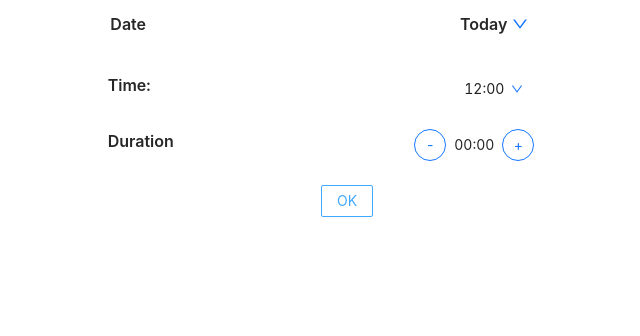
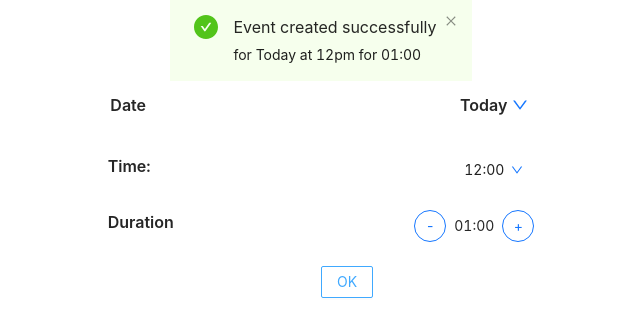
Before and after one commit to sanaf1333/Calendar-carousel-task2, a React app: page / in a window 1280 px wide. Both pictures are taken after a click on the button "OK". Shown: the top 336 px of the page, without its empty margins (319-959 px from the left). Built offline with nearby package versions, Linux system fonts and the light colour scheme.

Commit message:
refactor/cannot create event on past date

```diff
--- a/src/components/add-event.tsx
+++ b/src/components/add-event.tsx
@@ -1,7 +1,8 @@
 import React, { useState } from "react";
-import { Select, Space, Button, Typography, Col, Row, theme } from 'antd';
+import { Select, Space, Button, Typography, Col, Row, theme, Alert } from 'antd';
 import { DownOutlined } from '@ant-design/icons';
 import { defaultTimeOptions } from "@/data/time-options";
+
 const { Text } = Typography;
 const { useToken } = theme;
 
@@ -23,11 +24,11 @@ const AddEvent: React.FC<Props> = ({ selectedDate, availableTimeSlots = defaultT
 
 
     const handleAddEvent = () => {
-        setTime(availableTimeSlots[0].value);
-        setDuration(0);
         const formattedDuration = formatDuration(duration);
         const event = { time, formattedDuration, selectedDate };
         onClickAddEvent && onClickAddEvent(event);
+        setTime(availableTimeSlots[0].value);
+        setDuration(60);
     }
     return (
         <Col style={{ backgroundColor: "white", height: "200px" }} data-testid="add-event-component" >
--- a/src/components/card-carousel.tsx
+++ b/src/components/card-carousel.tsx
@@ -6,7 +6,7 @@ import { DisabledDates } from '@/interfaces/disabled-dates-interface';
 import { dateCardProps } from "@/interfaces/date-card-props-interface";
 import { defaultTimeOptions } from '@/data/time-options';
 interface Props {//typescript utlity type omit
-    onClickNavbarDate: (value: string) => void;
+    onClickNavbarDate: (month: string, date: string, year: number) => void;
     disabledDates?: DisabledDates[];
     months: any[];
     updateMonths: (updatedMonths: any[]) => void;
@@ -28,7 +28,7 @@ const CardCarousel: React.FC<Props> = ({ onClickNavbarDate, disabledDates, month
 
     const handleCardClick = (index: number) => {
         setTime(availableTimeSlots[0].value);
-        setDuration(0);
+        setDuration(60);
         handleCollapse();
         setSelectedCard(index);
     };
--- a/src/components/collapse-calendar.tsx
+++ b/src/components/collapse-calendar.tsx
@@ -17,7 +17,7 @@ interface Props {//names //collapsedcalendarprops collapsedcalendartpes icollaps
     handleSetStartIndex: (value: number) => void;
     endIndex: number;
     handleSetEndIndex: (value: number) => void;
-    handleNavbarDateValue: (value: string) => void;
+    handleNavbarDateValue: (month: string, date: string, year: number) => void;
     availableTimeSlots?: { value: string, label: string, disabled?: boolean }[];
     setTime: (value: string) => void;
     setDuration: (value: number) => void;
--- a/src/containers/event-calendar-carousel-container.tsx
+++ b/src/containers/event-calendar-carousel-container.tsx
@@ -1,10 +1,9 @@
 import { useState } from "react";
+import { Alert, Space } from "antd";
 import { defaultDisabledDates } from "@/data/disabled-dates";
 import { calculateMonth } from "@/helpers/calculate-month";
-import CollapsedCalendar from "@/components/collapse-calendar";
 import { APIProps } from "@/interfaces/API-props";
 import { defaultTimeOptions } from "@/data/time-options";
-import AddEvent from "@/components/add-event";
 import { defaultProps } from "@/interfaces/card-style-default-props";
 import EventCalendarCarousel from "@/components/event-calendar-carousel";
 const EventCalendarCarouselContainer: React.FC<APIProps> = ({ cardStyle, cardsInRow, disabledDates = defaultDisabledDates, availableTimeSlots = defaultTimeOptions, onClickAddEvent }) => {
@@ -14,15 +13,17 @@ const EventCalendarCarouselContainer: React.FC<APIProps> = ({ cardStyle, cardsIn
     };
     const [collapseActive, setCollapseActive] = useState(false);
 
+
+    const [alertVisible, setAlertVisible] = useState(false);
+    const [startIndex, setStartIndex] = useState(0);//variable names
+    const [endIndex, setEndIndex] = useState(2);
+    const [duration, setDuration] = useState(60);
+    const [time, setTime] = useState(availableTimeSlots[0].value);
+    const [addEventAlertDescription, setAddEeventAlertDescription] = useState("");
     const handleCollapse = () => {
-        //setTime(availableTimeSlots[0].value);
-        //setDuration(0);
+        setAlertVisible(false);
         setCollapseActive(!collapseActive);
     };
-    const [startIndex, setStartIndex] = useState(0);//variable names
-    const [endIndex, setEndIndex] = useState(2);
-    const [duration, setDuration] = useState(0);
-    const [time, setTime] = useState(availableTimeSlots[0].value);
     const formatDuration = (duration: number): string => {
         const minutes = Math.floor(duration / 60);
         const seconds = duration % 60;
@@ -30,14 +31,16 @@ const EventCalendarCarouselContainer: React.FC<APIProps> = ({ cardStyle, cardsIn
     };
 
     const handleDurationChange = (amount: number) => {
+        setAlertVisible(false);
         collapseActive && handleCollapse();
         setDuration(prevDuration => {
             const newDuration = prevDuration + amount * 60;
-            return Math.max(newDuration, 0);
+            return Math.max(newDuration, 60);
         });
     };
 
     const handleTimeChange = (e: string) => {
+        setAlertVisible(false);
         collapseActive && handleCollapse();
         setTime(e);
     }
@@ -54,16 +57,46 @@ const EventCalendarCarouselContainer: React.FC<APIProps> = ({ cardStyle, cardsIn
     }
     const [selectedDate, setSelectedDate] = useState<string>("Today");
     function handleNavbarDateValue(value: string) {
+        setAlertVisible(false);
         setSelectedDate(value);
     }
+    const [alertType, setAlertType] = useState<"success" | "info" | "warning" | "error" | undefined>(undefined)
     onClickAddEvent = (event: { time: string, formattedDuration: string, selectedDate: string }) => {
-        console.log(event);
-        return event;
+
+        let extractedDate = new Date(selectedDate);
+        if (selectedDate == "Today") {
+            extractedDate = new Date();
+        }
+        let todaysDate = new Date();
+        if (extractedDate >= todaysDate) {
+            setAddEeventAlertDescription(`for ${event.selectedDate} at ${event.time} for ${event.formattedDuration}`);
+            setAlertType("success")
+            setAlertVisible(true);
+            return event;
+        }
+        else {
+            setAddEeventAlertDescription(`cannot create event on past date`);
+            setAlertType("error");
+            setAlertVisible(true);
+        }
     }
+
+
     return (
-            <div data-testid="calendar-carousel">
-                <EventCalendarCarousel selectedDate={selectedDate} cardStyle={mergedCardStyle} cardsInRow={cardsInRow} disabledDates={disabledDates} months={months} updateMonths={updateMonths} startIndex={startIndex} handleSetStartIndex={handleSetStartIndex} endIndex={endIndex} handleSetEndIndex={handleSetEndIndex} handleNavbarDateValue={handleNavbarDateValue} setTime={setTime} setDuration={setDuration} availableTimeSlots={availableTimeSlots} onClickAddEvent={onClickAddEvent} time={time} duration={duration} handleTimeChange={handleTimeChange} handleDurationChange={handleDurationChange} formatDuration={formatDuration} handleCollapse={handleCollapse} collapseActive={collapseActive} />
-            </div>
+        <div data-testid="calendar-carousel">
+            <Space direction="horizontal" style={{ display: "flex", justifyContent: "center", alignItems: "center" }} >
+                {alertVisible && <Alert
+                    message="Event created successfully"
+                    type={alertType}
+                    description={addEventAlertDescription}
+                    showIcon
+                    closable
+                    onClose={() => setAlertVisible(false)}
+                    banner
+                />}
+            </Space>
+            <EventCalendarCarousel selectedDate={selectedDate} cardStyle={mergedCardStyle} cardsInRow={cardsInRow} disabledDates={disabledDates} months={months} updateMonths={updateMonths} startIndex={startIndex} handleSetStartIndex={handleSetStartIndex} endIndex={endIndex} handleSetEndIndex={handleSetEndIndex} handleNavbarDateValue={handleNavbarDateValue} setTime={setTime} setDuration={setDuration} availableTimeSlots={availableTimeSlots} onClickAddEvent={onClickAddEvent} time={time} duration={duration} handleTimeChange={handleTimeChange} handleDurationChange={handleDurationChange} formatDuration={formatDuration} handleCollapse={handleCollapse} collapseActive={collapseActive} />
+        </div>
     );
 };
 
```
Also changed, not shown: src/helpers/format-date.ts (line endings or trailing spaces).
